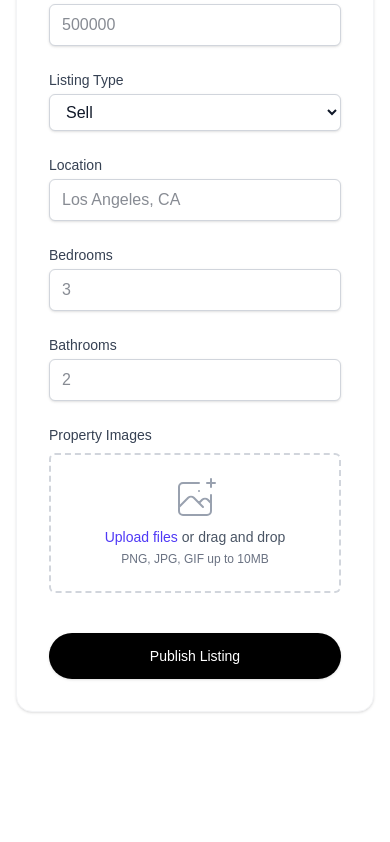
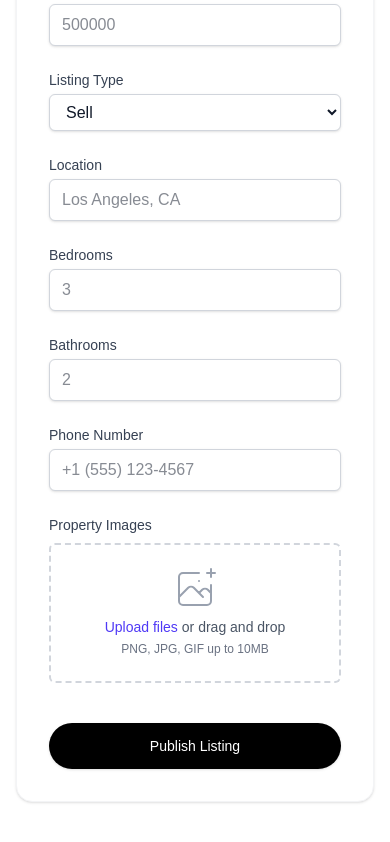
Before and after one commit to eugeneokaka/house-listing, a Next.js app: page /create-listing in a window 390 px wide. Shown: the part 613-1455 px from the top of the page. Before the commit the page ends 1373 px from the top, so only its background shows below. Built offline with nearby package versions, Linux system fonts and the light colour scheme; no server answers.

Commit message:
added contact phone

```diff
--- a/convex/listings.ts
+++ b/convex/listings.ts
@@ -17,6 +17,7 @@ export const createListing = mutation({
     bathrooms: v.number(),
     type: v.union(v.literal("sell"), v.literal("rent"), v.literal("bnb")),
     images: v.array(v.id("_storage")),
+    phone: v.string(),
     userId: v.id("users"), // We pass the internal Convex User ID
   },
   handler: async (ctx, args) => {
--- a/convex/schema.ts
+++ b/convex/schema.ts
@@ -21,6 +21,7 @@ export default defineSchema({
     images: v.optional(v.array(v.id("_storage"))),
     storageId: v.optional(v.id("_storage")),
     userId: v.id("users"),       // Relationship: Foreign key to users table
+    phone: v.optional(v.string()), // Add phone field (optional for compatibility)
     createdAt: v.number(),
   }).index("by_user", ["userId"])
     .searchIndex("search_title", {
--- a/src/app/create-listing/page.tsx
+++ b/src/app/create-listing/page.tsx
@@ -31,6 +31,7 @@ export default function CreateListingPage() {
     bedrooms: "",
     bathrooms: "",
     type: "sell",
+    phone: "",
   });
 
   const handleChange = (e: React.ChangeEvent<HTMLInputElement | HTMLTextAreaElement | HTMLSelectElement>) => {
@@ -81,6 +82,7 @@ export default function CreateListingPage() {
         bathrooms: Number(formData.bathrooms),
         type: formData.type as "sell" | "rent" | "bnb",
         images: storageIds,
+        phone: formData.phone,
         userId: convexUser._id,
       });
 
@@ -232,6 +234,23 @@ export default function CreateListingPage() {
               </div>
             </div>
 
+            {/* Phone Number */}
+            <div>
+              <label htmlFor="phone" className="block text-sm font-medium text-gray-700">
+                Phone Number
+              </label>
+              <input
+                type="tel"
+                name="phone"
+                id="phone"
+                required
+                value={formData.phone}
+                onChange={handleChange}
+                className="mt-1 block w-full rounded-md border border-gray-300 bg-white px-3 py-2 text-gray-900 shadow-sm focus:border-black focus:outline-none focus:ring-1 focus:ring-black sm:text-sm"
+                placeholder="+1 (555) 123-4567"
+              />
+            </div>
+
             {/* Image Upload */}
             <div>
               <label className="block text-sm font-medium text-gray-700 dark:text-gray-200 mb-2">
--- a/src/app/listings/[listingId]/page.tsx
+++ b/src/app/listings/[listingId]/page.tsx
@@ -146,9 +146,31 @@ export default function ListingDetailPage() {
                     <button className="w-full bg-black text-white py-4 rounded-xl font-bold text-lg hover:bg-zinc-800 transition-transform active:scale-95 shadow-md">
                         Request a Tour
                     </button>
-                     <button className="w-full mt-4 bg-white text-black border border-gray-200 py-4 rounded-xl font-bold text-lg hover:bg-gray-50 transition-colors">
-                        Contact Owner
-                    </button>
+
+                    {listing.phone && (
+                        <div className="mt-4 space-y-3">
+                             <a
+                                href={`https://wa.me/${listing.phone.replace(/\D/g, '')}`}
+                                target="_blank"
+                                rel="noopener noreferrer"
+                                className="flex items-center justify-center w-full bg-[#25D366] text-white py-4 rounded-xl font-bold text-lg hover:bg-[#128C7E] transition-transform active:scale-95 shadow-md"
+                            >
+                                <svg className="w-6 h-6 mr-2" fill="currentColor" viewBox="0 0 24 24" aria-hidden="true">
+                                    <path d="M.057 24l1.687-6.163c-1.041-1.804-1.588-3.849-1.587-5.946.003-6.556 5.338-11.891 11.893-11.891 3.181.001 6.167 1.24 8.413 3.488 2.245 2.248 3.481 5.236 3.48 8.414-.003 6.557-5.338 11.892-11.893 11.892-1.99-.001-3.951-.5-5.688-1.448l-6.305 1.654zm6.597-3.807c1.676.995 3.276 1.591 5.392 1.592 5.448 0 9.886-4.434 9.889-9.885.002-5.462-4.415-9.89-9.881-9.892-5.452 0-9.887 4.434-9.889 9.884-.001 2.225.651 3.891 1.746 5.634l-.999 3.648 3.742-.981zm11.387-5.464c-.074-.124-.272-.198-.57-.347-.297-.149-1.758-.868-2.031-.967-.272-.099-.47-.149-.669.149-.198.297-.768.967-.941 1.165-.173.198-.347.223-.644.074-.297-.149-1.255-.462-2.39-1.475-.883-.788-1.48-1.761-1.653-2.059-.173-.297-.018-.458.13-.606.134-.133.297-.347.446-.521.151-.172.2-.296.3-.495.099-.198.05-.372-.025-.521-.075-.148-.669-1.611-.916-2.206-.242-.579-.487-.501-.669-.51l-.57-.01c-.198 0-.52.074-.792.372-.272.297-1.04 1.015-1.04 2.479 0 1.462 1.065 2.875 1.213 3.074.149.198 2.095 3.2 5.076 4.487.709.306 1.263.489 1.694.626.712.226 1.36.194 1.872.118.571-.085 1.758-.719 2.006-1.413.248-.695.248-1.29.173-1.414z"/>
+                                </svg>
+                                Chat on WhatsApp
+                            </a>
+                            <a
+                                href={`tel:${listing.phone}`}
+                                className="flex items-center justify-center w-full bg-white text-black border border-gray-200 py-4 rounded-xl font-bold text-lg hover:bg-gray-50 transition-colors"
+                            >
+                                <svg className="w-6 h-6 mr-2 text-gray-700" fill="none" viewBox="0 0 24 24" stroke="currentColor">
+                                    <path strokeLinecap="round" strokeLinejoin="round" strokeWidth={2} d="M3 5a2 2 0 012-2h3.28a1 1 0 01.948.684l1.498 4.493a1 1 0 01-.502 1.21l-2.257 1.13a11.042 11.042 0 005.516 5.516l1.13-2.257a1 1 0 011.21-.502l4.493 1.498a1 1 0 01.684.949V19a2 2 0 01-2 2h-1C9.716 21 3 14.284 3 6V5z" />
+                                </svg>
+                                Call {listing.phone}
+                            </a>
+                        </div>
+                    )}
 
                     <div className="mt-6 text-center text-sm text-gray-400">
                         Listed {new Date(listing.createdAt).toLocaleDateString()}
--- a/src/app/page.tsx
+++ b/src/app/page.tsx
@@ -68,9 +68,7 @@ export default function Home() {
       <section className="max-w-7xl mx-auto px-4 sm:px-6 lg:px-8 pb-24">
         <div className="flex items-center justify-between mb-8">
             <h2 className="text-2xl font-semibold text-zinc-900">Latest Arrivals</h2>
-            <Link href="#" className="text-sm font-medium text-zinc-500 hover:text-zinc-900 underline underline-offset-4">
-                View all properties
-            </Link>
+
         </div>
 
         {!listings ? (
--- a/src/middleware.ts
+++ b/src/middleware.ts
@@ -3,7 +3,8 @@ import { clerkMiddleware, createRouteMatcher } from '@clerk/nextjs/server'
 const isPublicRoute = createRouteMatcher([
   '/sign-in(.*)',
   '/sign-up(.*)',
-  '/'
+  '/',
+  '/listings(.*)'
 ])
 
 export default clerkMiddleware(async (auth, req) => {
```
